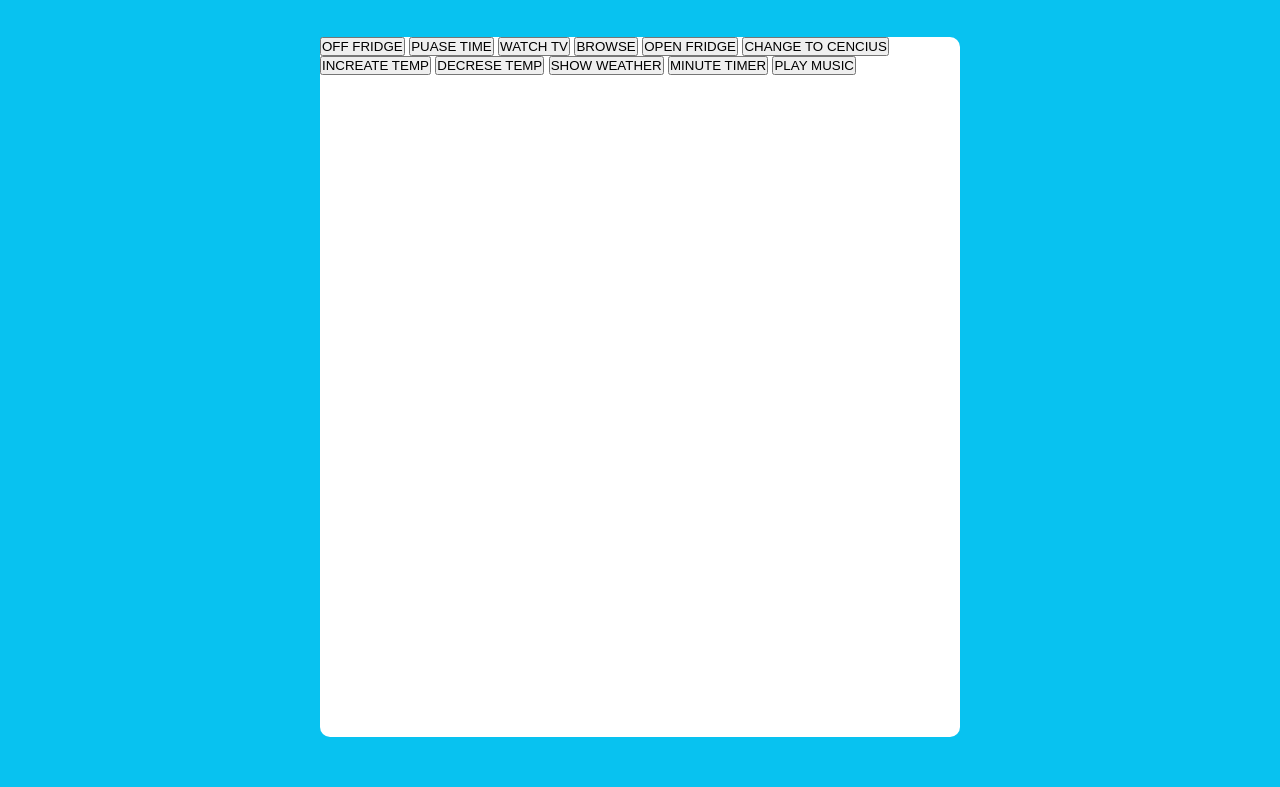
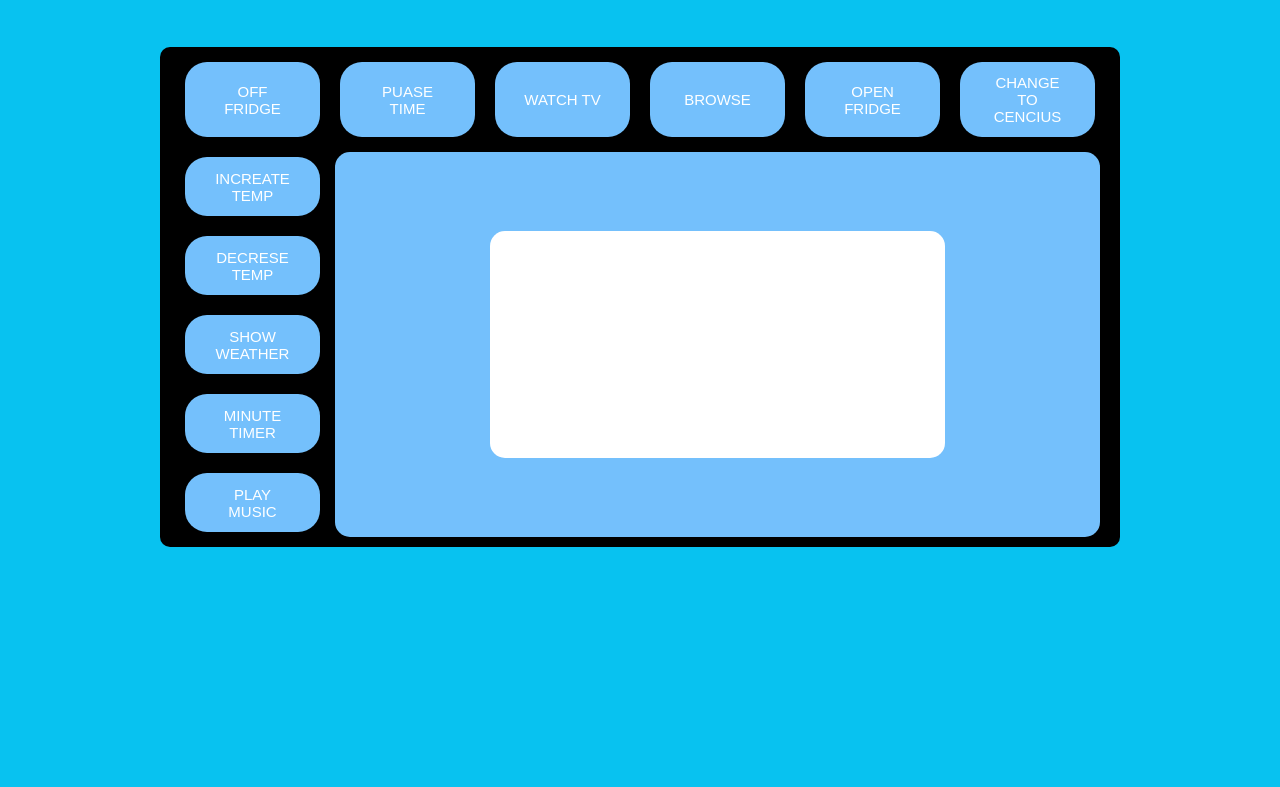
Before and after one commit to ahmedzacki/SD330, a plain HTML site: page Refrigerator-App/index.html in a window 1280 px wide. Shown: the part 90-877 px from the top of the page. After the commit the page ends 800 px from the top, so only its background shows below. Drawn offline with Linux system fonts and the light colour scheme.

Commit message:
Update style.css

```diff
--- a/Refrigerator-App/style.css
+++ b/Refrigerator-App/style.css
@@ -1,6 +1,7 @@
 * {
   margin: 0;
   padding: 0;
+  box-sizing: border-box;
 }
 
 body {
@@ -8,16 +9,63 @@ body {
   font-family: sans-serif;
 }
 .container {
-  background-color: white;
-  width: 50%;
+  background-color: black;
+  width: 75%;
   margin: 50px auto;
-  height: 700px;
+  height: 500px;
   border-radius: 10px;
+  display: grid;
+  grid-template-columns: repeat(6, 1fr);
+  grid-template-rows: repeat(6, 1fr);
+  padding: 10px 20px;
+  column-gap: 10px;
+  row-gap: 10px;
 }
 
 .header-title {
-  color: black;
+  color: white;
   text-align: center;
-  background-color: rgb(255, 248, 240);
+
   padding: 20px 40px;
+  margin-top: 10px;
 }
+
+.btn {
+  background-color: #74c0fc;
+  color: white;
+  font-size: 15px;
+  display: inline-block;
+  padding: 12px 24px;
+  border-radius: 22px;
+  margin: 5px;
+  border: 0;
+  cursor: pointer;
+}
+.outer-display {
+  background-color: #74c0fc;
+  grid-column: 2/-1;
+  grid-row: 2/-1;
+  border-radius: 15px;
+}
+.viewPort {
+  background-color: white;
+  grid-column: 3/-2;
+  grid-row: 3/-2;
+  border-radius: 15px;
+
+  background-repeat: no-repeat;
+  background-position: center center;
+  background-size: cover;
+}
+.decrese-temp {
+  grid-column: 1/2;
+}
+.show-weather {
+  grid-column: 1/2;
+}
+.minute-timer {
+  grid-column: 1/2;
+}
+.play-music {
+  grid-column: 1/2;
+}
```
